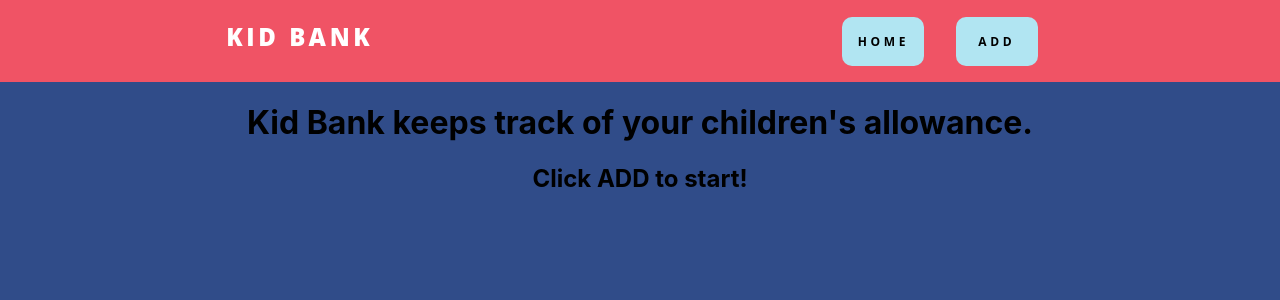
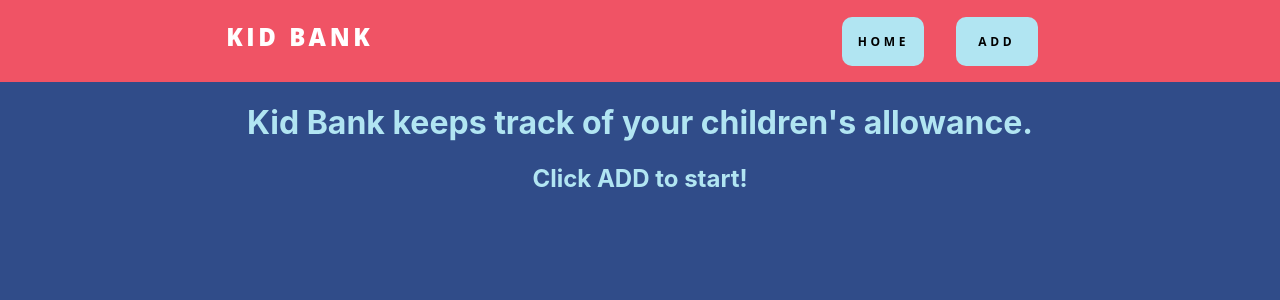
Before and after one commit to mbenson3434/kid-bank, a React (Create React App) app: page / in a window 1280 px wide. Shown: the top 300 px of the page. Built offline with nearby package versions, Linux system fonts and the light colour scheme.

Commit message:
Changed instruction color

```diff
--- a/src/App.css
+++ b/src/App.css
@@ -5,3 +5,6 @@
 body {
   background-color: #304C89;
 }
+.instructions {
+  color: #B1E5F2;
+}
--- a/src/App.js
+++ b/src/App.js
@@ -14,8 +14,8 @@ function App() {
     <div className="App">
       <Router>
         <Header />
-        <h1>Kid Bank keeps track of your children's allowance.</h1>
-        <h2>Click ADD to start!</h2>
+        <h1 className='instructions'>Kid Bank keeps track of your children's allowance.</h1>
+        <h2 className='instructions'>Click ADD to start!</h2>
         <Route exact path="/" component={KidList}>
           <KidList kidList={kidList} setKidList={setKidList} />
         </Route>
```
